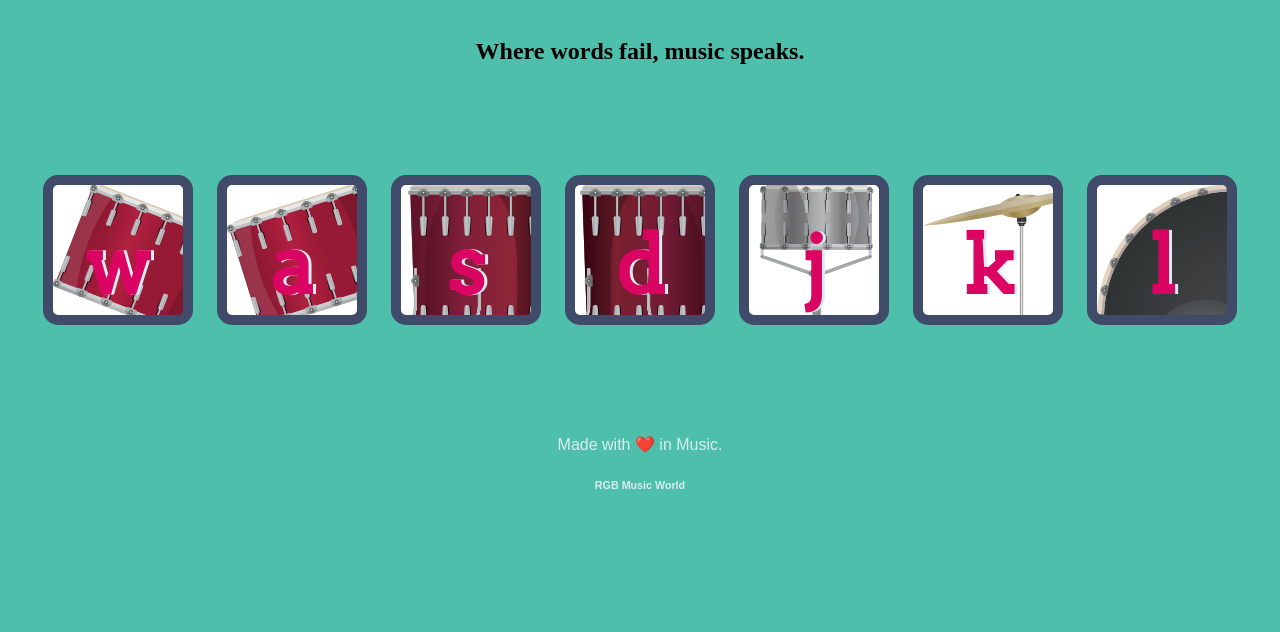
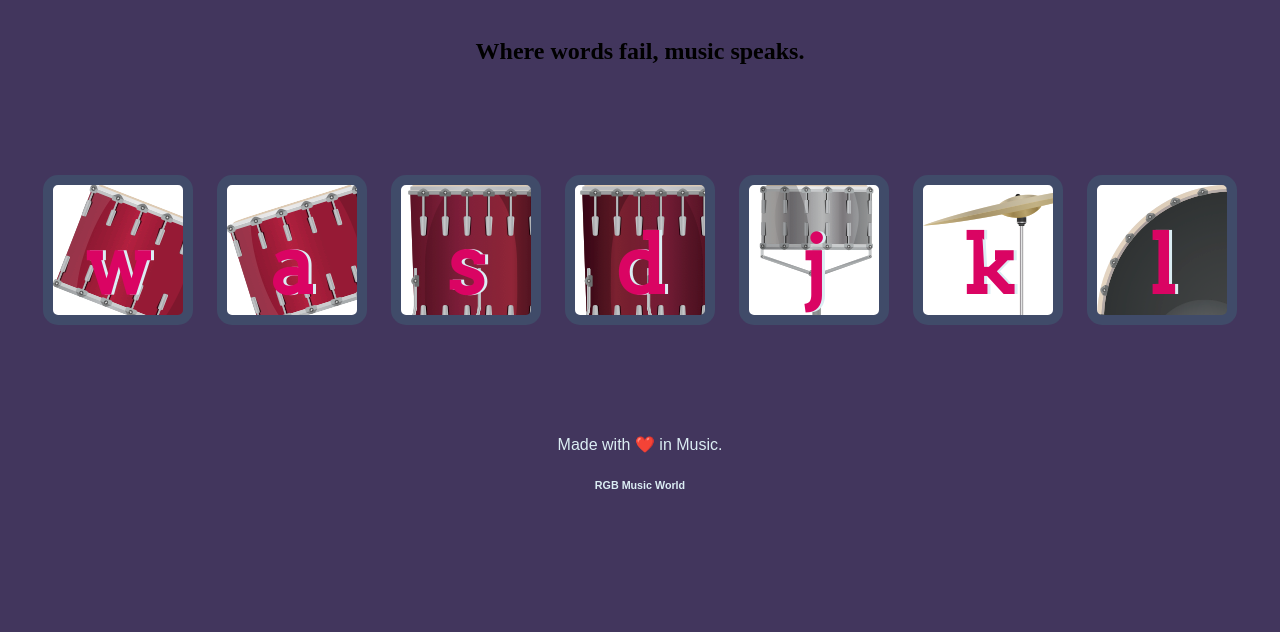
Before and after one commit to RGB16/letsplaymusic, a plain HTML site: page index.html in a window 1280 px wide. Shown: the part 168-800 px from the top of the page. Drawn offline with Linux system fonts and the light colour scheme.

Commit message:
Update styles.css

```diff
--- a/styles.css
+++ b/styles.css
@@ -1,6 +1,6 @@
 body {
   text-align: center;
-  background-color: rgb(77, 191, 170);
+  background-color: rgb(66, 54, 93);
 }
 
 h1 {
```
